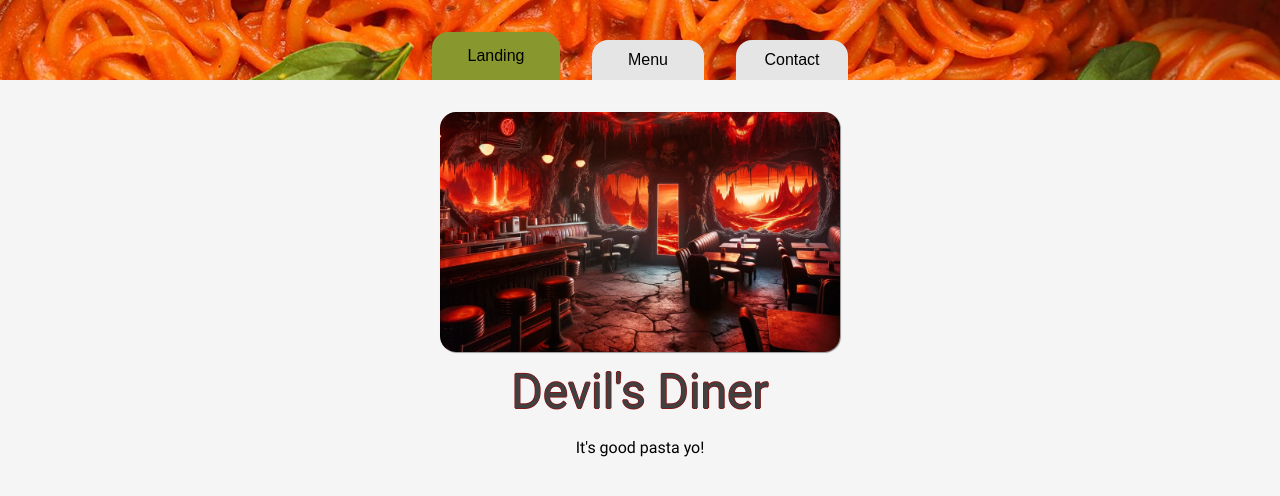
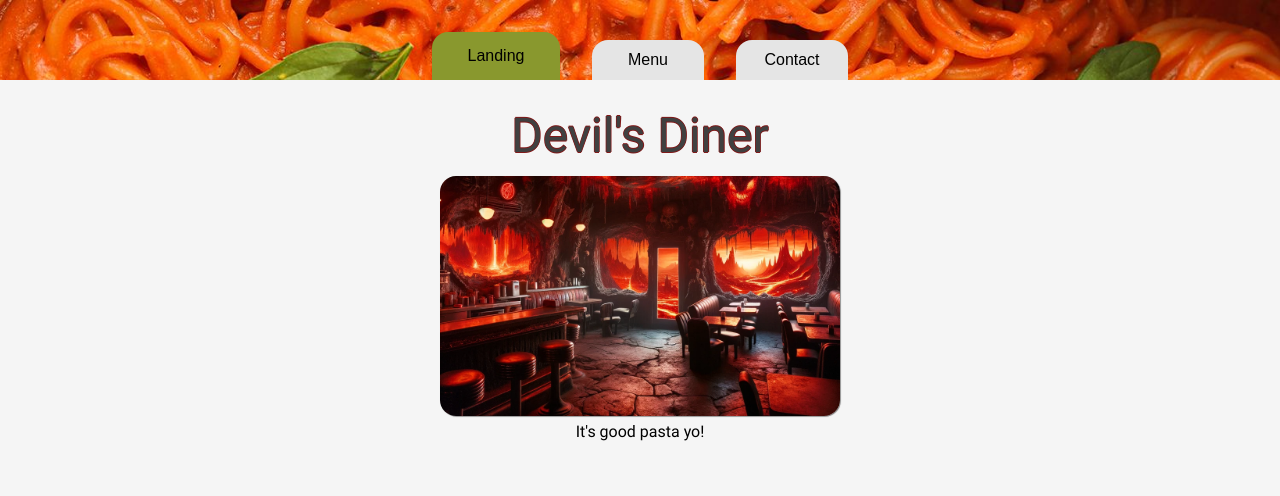
Before and after one commit to BlueVelocity/restaurant-page, a website built with webpack: page src/index.html in a window 1280 px wide. Built offline with nearby package versions, Linux system fonts and the light colour scheme.

Commit message:
Show title at top of page on landing tab

```diff
--- a/src/loadPage.js
+++ b/src/loadPage.js
@@ -62,5 +62,5 @@ function landingComponent() {
     const descriptionElement = document.createElement('p');
     descriptionElement.textContent = utility.randomSelection(['This pasta will Mama your Mia!', 'You\'ve Mama\'d your last Mia', 'It\'s good pasta yo!', 'Arms are heavy...']);
 
-    return [ imageContainer, headerElement, descriptionElement ]
+    return [ headerElement, imageContainer, descriptionElement]
 }
--- a/src/style.css
+++ b/src/style.css
@@ -179,7 +179,7 @@ h1 {
     color: var(--tertiary-color);
 
     font-size: 3rem;
-    margin: 1rem;
+    margin: 0 0 1rem 0;
 
     text-shadow: -0.05rem 0 var(--quaternary-color), 0 0.05rem var(--quaternary-color), 0.05rem 0 var(--quaternary-color), 0 -0.05rem var(--quaternary-color);
 }
```
Also changed, not shown: dist/main.js.
